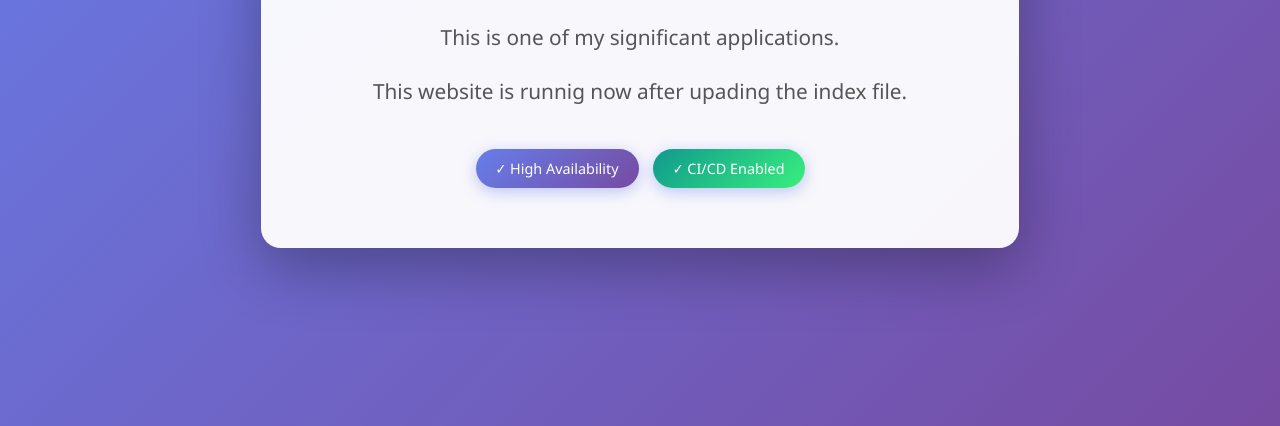
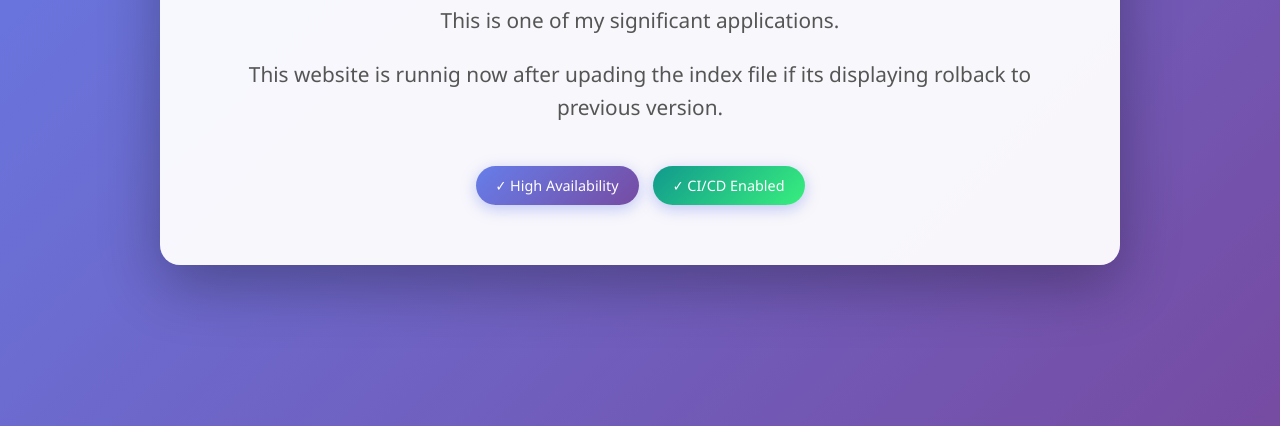
Before and after one commit to Ajaykumarisdf/k8s-ha-website, a plain HTML site: page index.html in a window 1280 px wide. Shown: the part 374-800 px from the top of the page. Drawn offline with Linux system fonts and the light colour scheme.

Commit message:
rollout status check

```diff
--- a/index.html
+++ b/index.html
@@ -83,7 +83,8 @@
             <p><strong>Hey <span class="highlight">Ajay</span> deployed this site from K8s using CI/CD
                     pipeline!</strong></p>
             <p>This is one of my significant applications.</p>
-            <p>This website is runnig now after upading the index file.</p>
+            <p>This website is runnig now after upading the index file if its displaying rolback to previous version.
+            </p>
         </div>
         <div class="badge">✓ High Availability</div>
         <div class="badge cicd-badge">✓ CI/CD Enabled</div>
```
